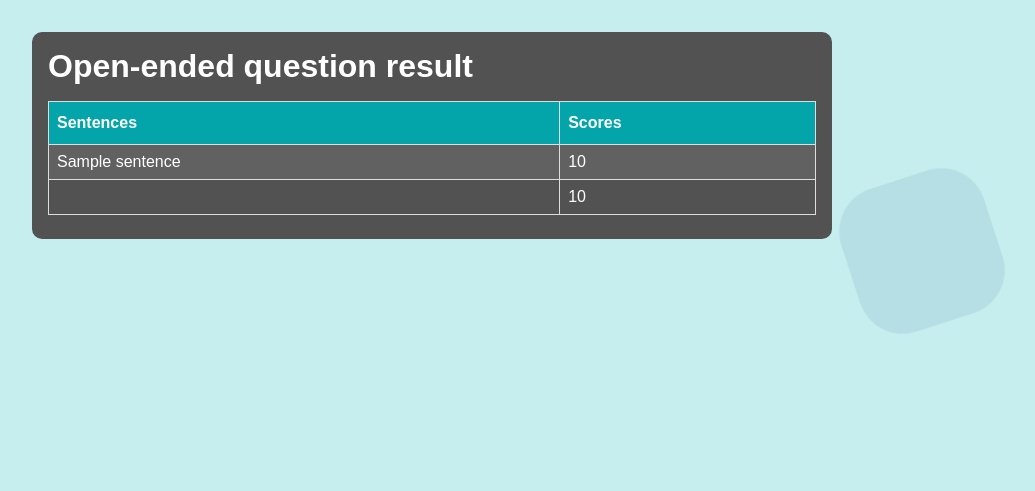
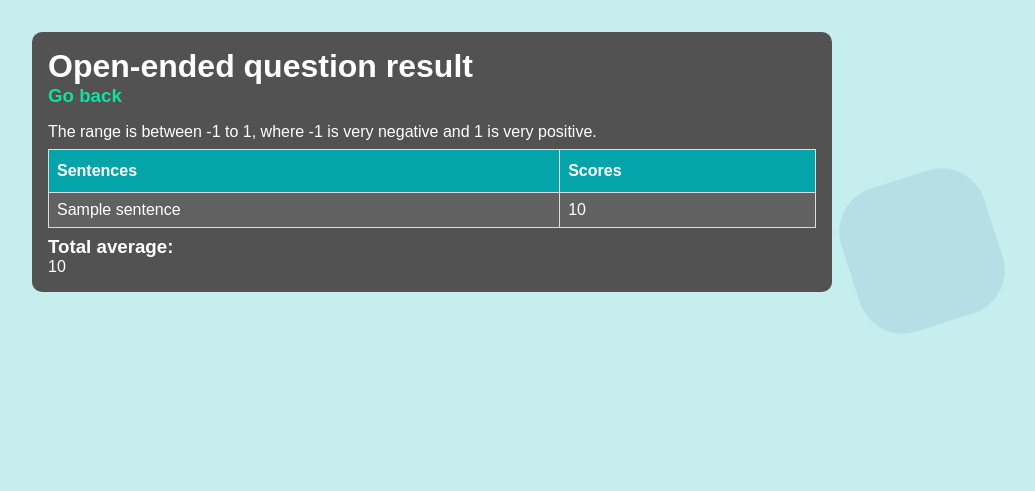
Before and after one commit to thezline/reading-feelings, a Flask app: template templates/score.html in a window 1280 px wide. Shown: the top 491 px of the page, without its empty margins (208-1243 px from the left). Run offline with Flask 2, Linux system fonts and the light colour scheme; the template is opened without the code that fills it: most values are stand-ins (such as "Sample title", 1, 10 or a date in 2020).

Commit message:
Design updated

```diff
--- a/static/styles/main.css
+++ b/static/styles/main.css
@@ -55,6 +55,12 @@ input[type=submit]:hover {
     background-color: #06AD89;
     margin-bottom: 1rem;
 }
+
+.links {
+    color: rgb(18, 224, 163);
+    text-decoration: none;
+}
+
 /* Inputs, outputs (END) */
 
 /* Table styles */
--- a/templates/score.html
+++ b/templates/score.html
@@ -10,6 +10,10 @@
         <div class="child">
             <div class="h1Div">
                 <h1>Open-ended question result</h1>
+                <h3><a href="/" class="links">Go back</a></h3>
+            </div>
+            <div>
+                <p>The range is between -1 to 1, where -1 is very negative and 1 is very positive.</p>
             </div>
             <table id="scoreTable">
                 <tr>
@@ -22,13 +26,12 @@
                         <td>{{ elements.score }}</td>
                     </tr>
                 {% endfor %}
+            </table>
+            <div>
                 {% for elements in data['totalAverage'] %}
-                    <tr>
-                        <td></td>
-                        <td>{{ elements.average }}</td>
-                    </tr>
+                    <h3>Total average: </h3><span>{{ elements.average }}</span>
                 {% endfor %}
-            </table>
+            </div>
         </div>
     </div>
 </body>
```
